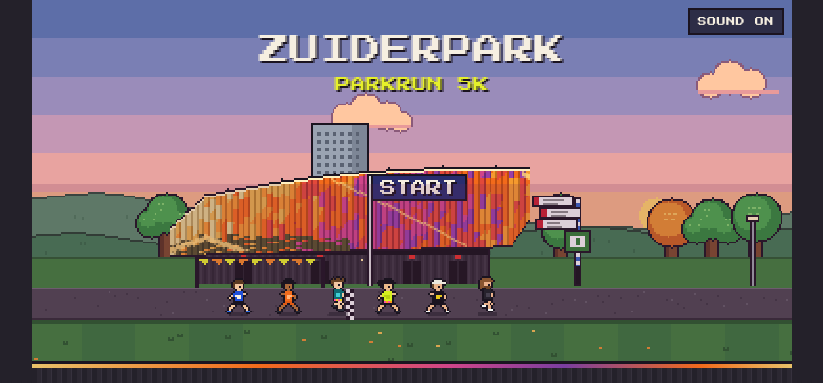
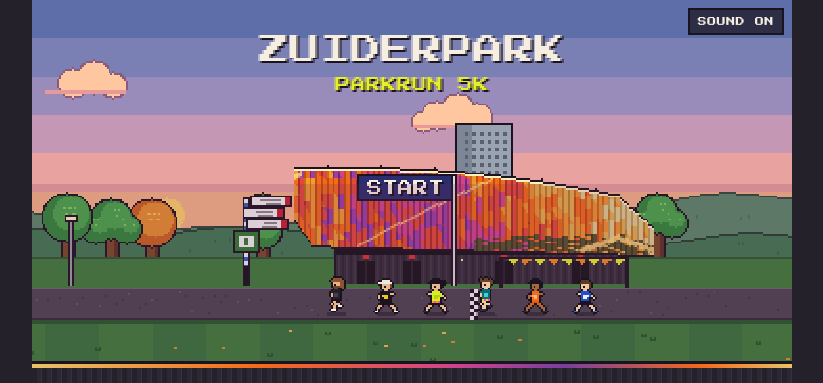
Before and after one commit to KhitanNL/finance_app, a plain HTML site: page parkrun-game/index.html in a window 1280 px wide. Shown: the top 383 px of the page, without its empty margins (228-1051 px from the left). Drawn offline with Linux system fonts and the light colour scheme.

Commit message:
Run clockwise: mirror the world so the pack runs to the left
Co-Authored-By: Claude Opus 5.5 <noreply@anthropic.com>
Claude-Session: https://claude.ai/code/session_01CnA2TpEr4YhDJrZyQtxAA6

```diff
--- a/parkrun-game/index.html
+++ b/parkrun-game/index.html
@@ -233,7 +233,7 @@ p{margin:0;max-width:60ch}
         <button class="pad" id="jumpPad" type="button" aria-label="Jump">JUMP<small>grab boosts</small></button>
         <button class="pad" id="runPad" type="button" aria-label="Run, tap fast">RUN<small>tap tap tap</small></button>
       </div>
-      <p class="hint">Keyboard: SPACE or → to run, ↑ to jump</p>
+      <p class="hint">Keyboard: SPACE or ← to run, ↑ to jump</p>
     </section>
 
     <section id="scr-result" hidden>
@@ -269,7 +269,7 @@ const LAP = 2500, TOTAL = 5000;
 const INC = 0.25, DRAG = 0.60, CAP = 3.6, BASEV = 1.8;   // tap energy model, speed = BASEV + energy (m/s)
 const GRAV = 560, JV = 188;
 const H = 192, PATH_TOP = 150, PATH_BOT = 167, FOOT_ME = 163, FOOT_RIV = 157;
-let W = 320, CH = 192, OFF = 0;   // canvas height grows on tall screens; extra rows become sky
+let W = 320, CH = 192, OFF = 0, FLIP = false;   // FLIP: world is mirrored so the pack runs clockwise (to the left)   // canvas height grows on tall screens; extra rows become sky
 
 const cv = $('#game'), ctx = cv.getContext('2d');
 
@@ -644,9 +644,15 @@ function drawScene(camX, time, sunset){
 /* ---------- text ---------- */
 function txt(s, x, y, col = '#fff', align = 'left', size = 8, shadow = INK){
   ctx.font = size + 'px "Press Start 2P", ui-monospace, monospace';
-  ctx.textAlign = align; ctx.textBaseline = 'top';
+  ctx.textBaseline = 'top';
+  if (FLIP){   // keep words readable inside the mirrored world
+    ctx.save(); ctx.setTransform(1, 0, 0, 1, 0, OFF);
+    x = W - x; align = align === 'left' ? 'right' : align === 'right' ? 'left' : align;
+  }
+  ctx.textAlign = align;
   if (shadow){ ctx.fillStyle = shadow; ctx.fillText(s, x + 1, y + 1); }
   ctx.fillStyle = col; ctx.fillText(s, x, y);
+  if (FLIP) ctx.restore();
 }
 const fmt = s => { s = Math.max(0, Math.round(s)); return Math.floor(s / 60) + ':' + String(s % 60).padStart(2, '0'); };
 const fmtPace = v => v > 0.3 ? fmt(1000 / v) : '--:--';
@@ -843,9 +849,9 @@ function shadow(x, foot, w){ ctx.fillStyle = 'rgba(20,14,26,.35)'; ctx.fillRect(
 function render(){
   ctx.imageSmoothingEnabled = false;
   const t = G.time;
-  ctx.setTransform(1, 0, 0, 1, 0, 0);
+  ctx.setTransform(1, 0, 0, 1, 0, 0); FLIP = false;
   if (OFF > 0){ ctx.fillStyle = G.screen === 'title' ? SKY_SUN[0] : SKY_DAY[0]; ctx.fillRect(0, 0, W, OFF + 2); }
-  ctx.setTransform(1, 0, 0, 1, 0, OFF);
+  ctx.setTransform(-1, 0, 0, 1, W, OFF); FLIP = true;
   if (G.screen === 'title'){
     const camX = -W / 2 + Math.sin(t * 0.25) * 24 + 10;
     drawScene(camX, t, true);
@@ -855,7 +861,7 @@ function render(){
       shadow(x, FOOT_ME, 10);
       drawRunner(SPR[i], f, x, FOOT_ME - (f === 'b' ? 1 : 0));
     });
-    ctx.setTransform(1, 0, 0, 1, 0, 0);
+    ctx.setTransform(1, 0, 0, 1, 0, 0); FLIP = false;
     txt('ZUIDERPARK', W / 2, 18 + Math.round(OFF * 0.4), '#f6efe1', 'center', 16);
     txt('PARKRUN 5K', W / 2, 40 + Math.round(OFF * 0.4), '#e6f02a', 'center', 8);
     return;
@@ -926,12 +932,12 @@ function render(){
     for (let i = 0; i < 3; i++) ctx.fillRect(PX - 12 - i * 5 - Math.floor(t * 40 + i * 3) % 4, FOOT_ME + r.y - 6 - i * 4, 3, 1);
   }
   for (const p of r.parts){ ctx.fillStyle = p.col; ctx.fillRect(Math.round(p.x - camX), Math.round(p.y), 2, 2); }
-  ctx.setTransform(1, 0, 0, 1, 0, 0);
+  ctx.setTransform(1, 0, 0, 1, 0, 0); FLIP = false;
   if (G.screen === 'race') drawHUD(PX);
 }
 
 function loopPt(u){
-  const a = 0.55 - u * Math.PI * 2;
+  const a = 0.55 + u * Math.PI * 2;   // clockwise on screen
   const c = Math.cos(a), s = Math.sin(a);
   const ex = Math.sign(c) * Math.pow(Math.abs(c), 0.7), ey = Math.sign(s) * Math.pow(Math.abs(s), 0.7);
   const rot = -0.62, x = ex * 18, y = ey * 13;
@@ -1171,7 +1177,7 @@ bindPad($('#jumpPad'), tapJump);
 cv.addEventListener('pointerdown', e => { if (G.screen === 'race'){ e.preventDefault(); tapJump(); } });
 window.addEventListener('keydown', e => {
   if (G.screen !== 'race' || e.repeat) return;
-  if (e.key === ' ' || e.key === 'ArrowRight' || e.key === 'd' || e.key === 'D'){ e.preventDefault(); tapRun(); }
+  if (e.key === ' ' || e.key === 'ArrowLeft' || e.key === 'ArrowRight' || e.key === 'd' || e.key === 'D'){ e.preventDefault(); tapRun(); }
   else if (e.key === 'ArrowUp' || e.key === 'w' || e.key === 'W' || e.key === 'j' || e.key === 'J'){ e.preventDefault(); tapJump(); }
 });
 document.addEventListener('gesturestart', e => e.preventDefault());
```
